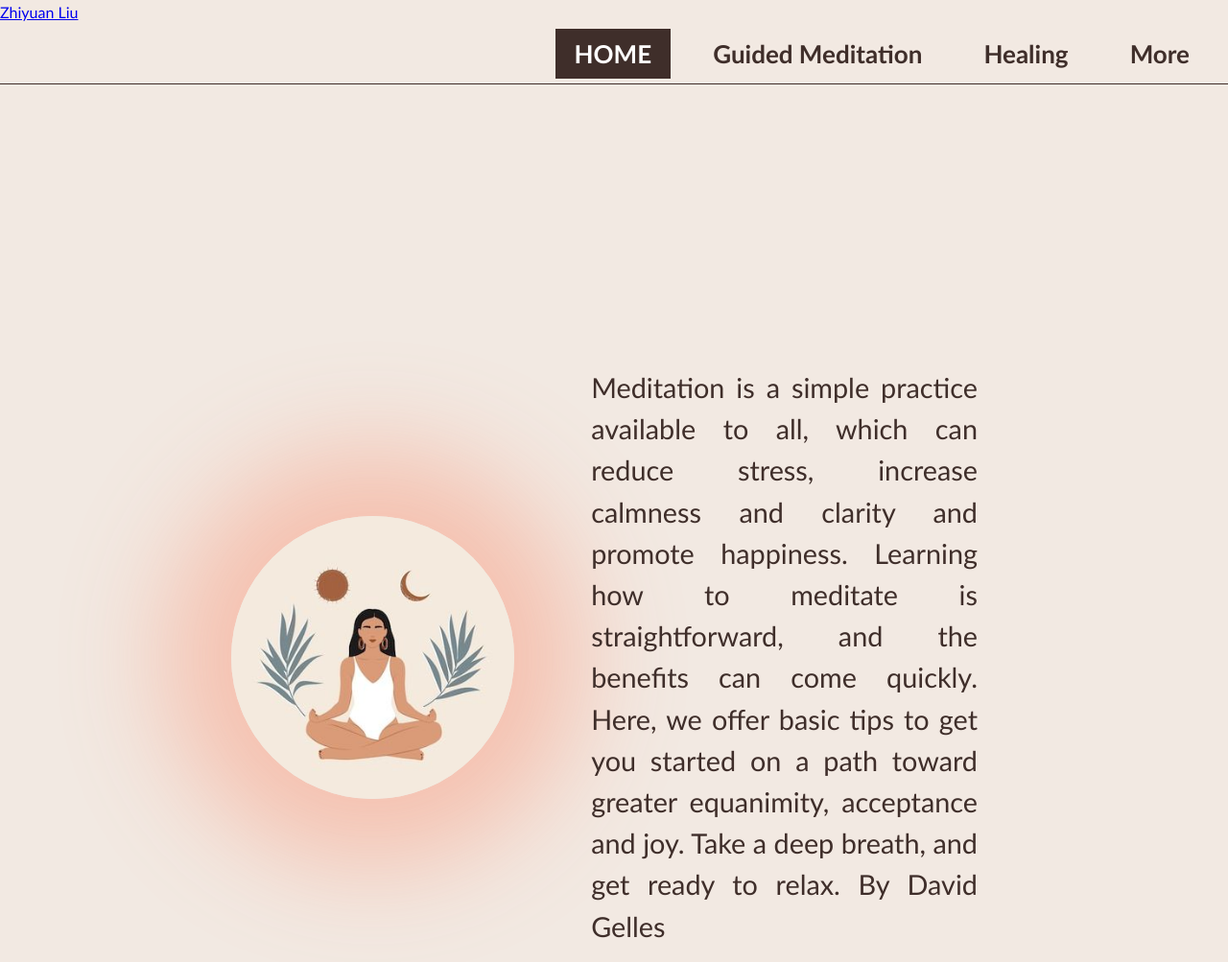
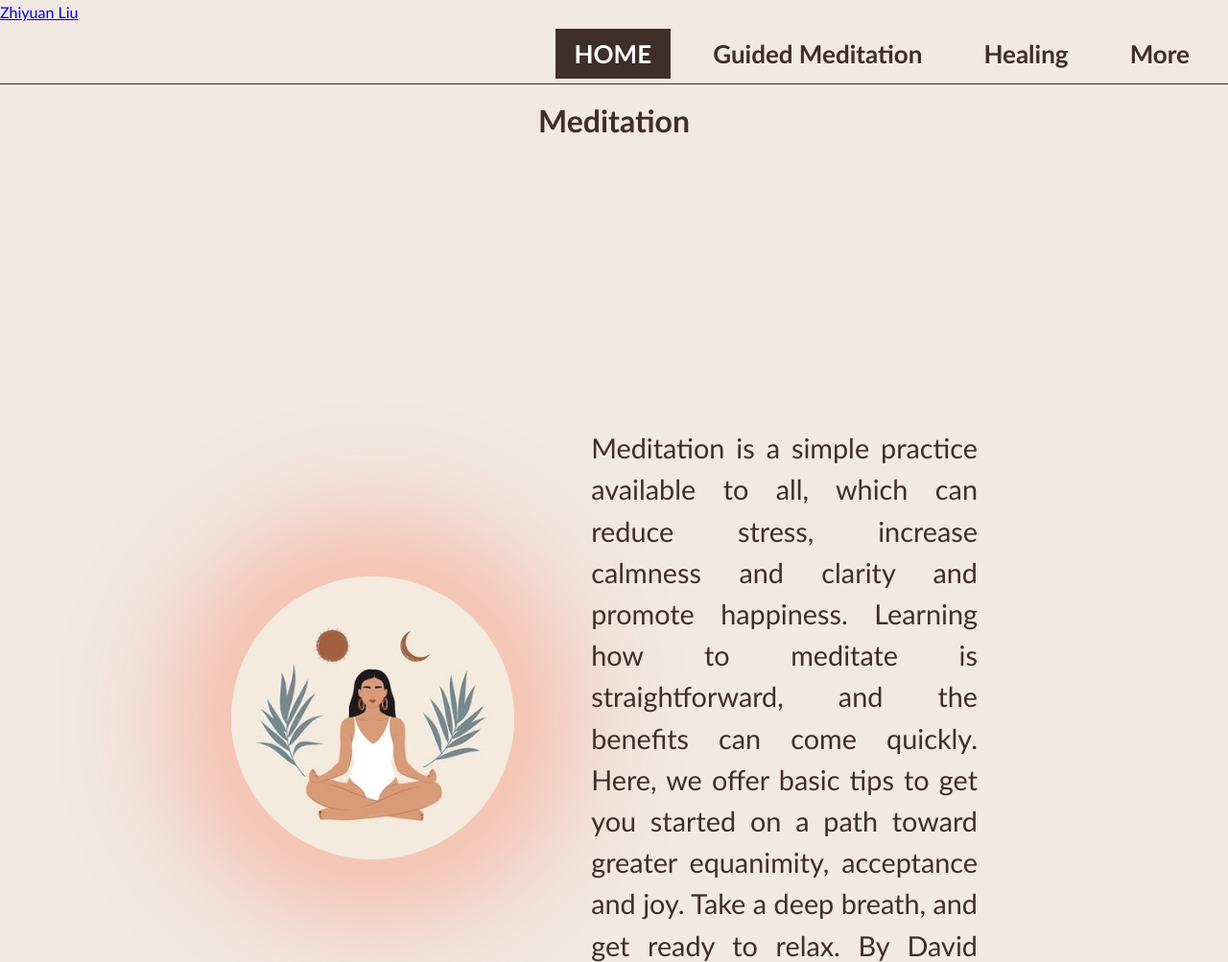
Before and after one commit to zliuuuu/539-final, a plain HTML site: page index.html in a window 1280 px wide. Shown: the top 1003 px of the page at 96% size. Drawn offline with Linux system fonts and the light colour scheme.

Commit message:
Update index.html

```diff
--- a/index.html
+++ b/index.html
@@ -25,6 +25,7 @@
   </header>
 
   <main>
+    <h1>Meditation</h1>
     <section class="profile">
       <!-- <h1>Zhiyuan Liu</h1> -->
       <div class="main">
```
